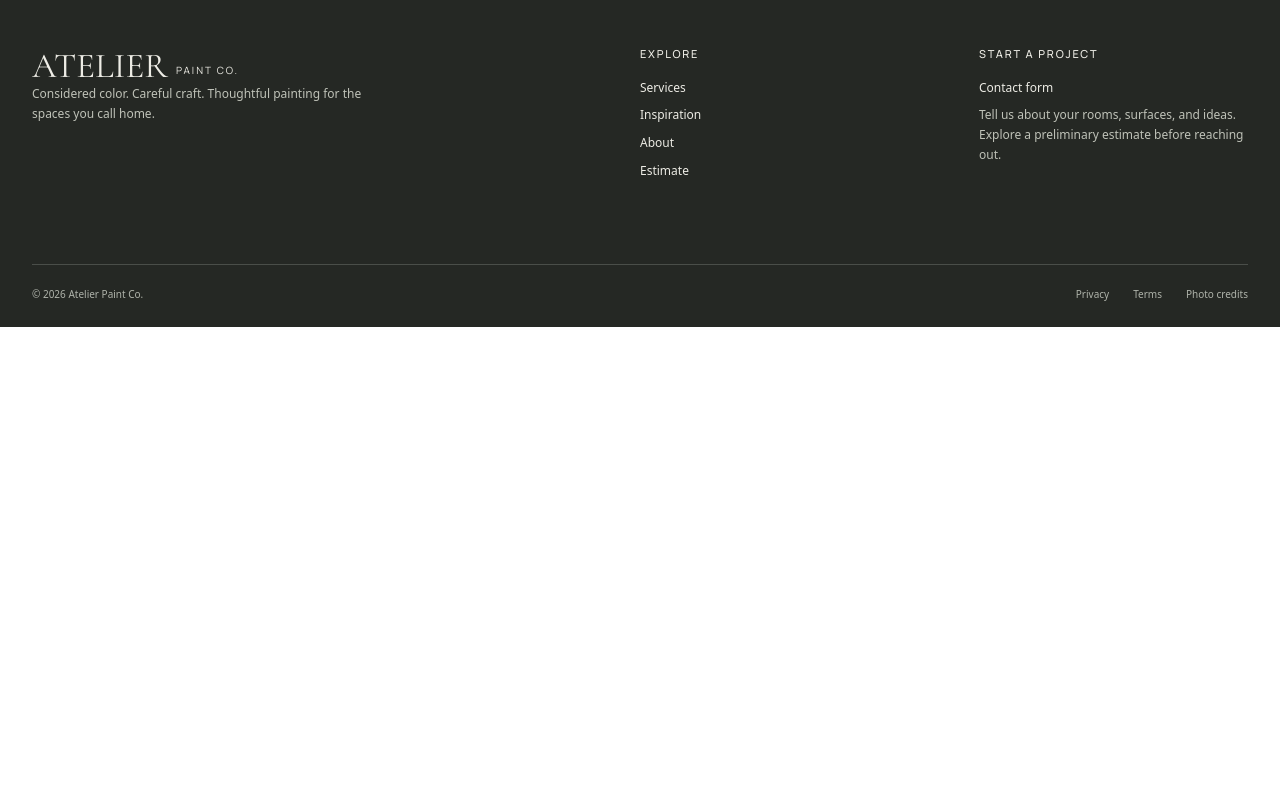
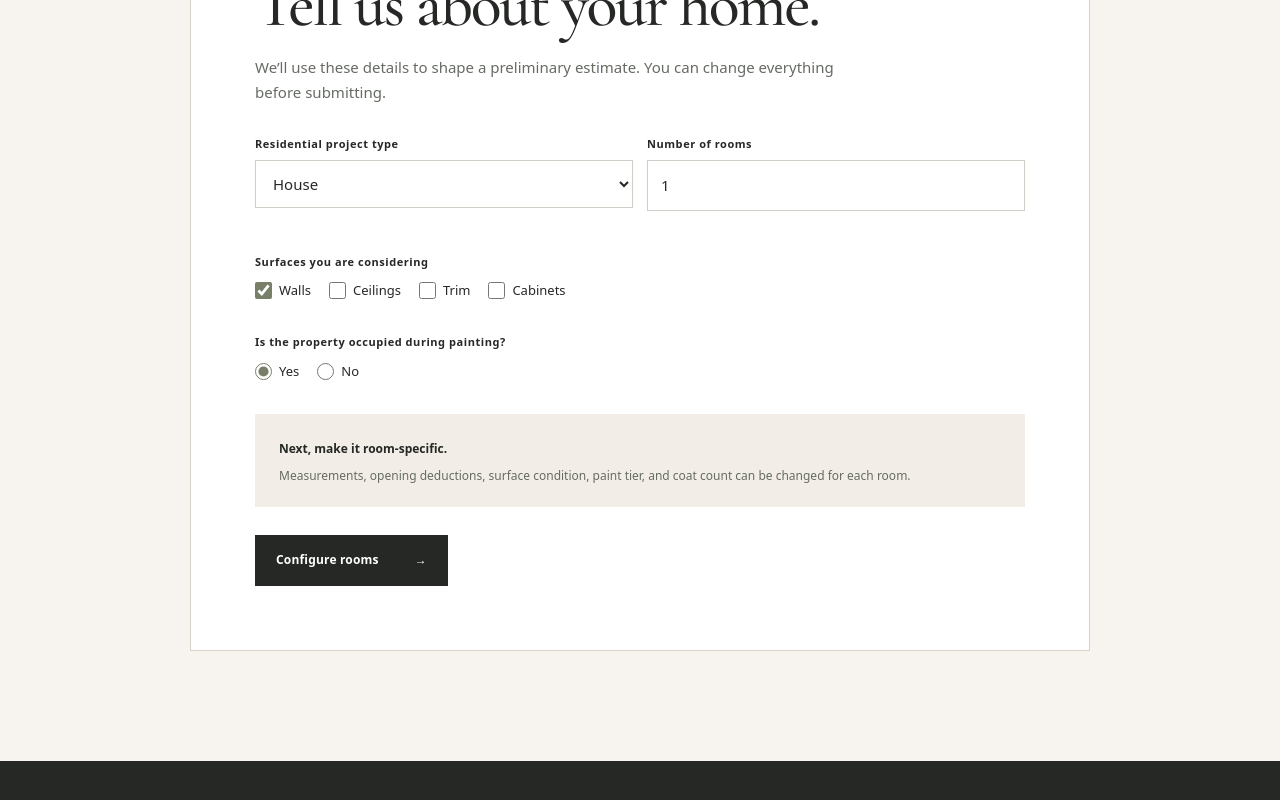
Before and after one commit to Saim1211/Alteir, a Next.js app: page /estimate in a window 1280 px wide. Before the commit this address had no page. Shown: the part 976-1776 px from the top of the page. Before the commit the page ends 1303 px from the top, so only its background shows below. Built offline with nearby package versions, Linux system fonts and the light colour scheme.

Commit message:
Add estimate page

```diff
--- /dev/null
+++ b/src/app/estimate/page.tsx
@@ -0,0 +1,4 @@
+import type { Metadata } from "next";
+import { EstimateWizard } from "@/components/estimate-wizard";
+export const metadata: Metadata = { title: "Plan Your Project", description: "Configure rooms and finishes for an preliminary itemized painting estimate." };
+export default function EstimatePage() { return <main><section className="page-hero"><div className="wrap"><p className="eyebrow">Project planner</p><h1>A clearer starting<br /><em>point for your space.</em></h1><p>Shape your project room by room and see how surfaces, finish choices, and preparation affect a preliminary estimate.</p></div></section><section className="section"><div className="wrap"><EstimateWizard /></div></section></main>; }
```
